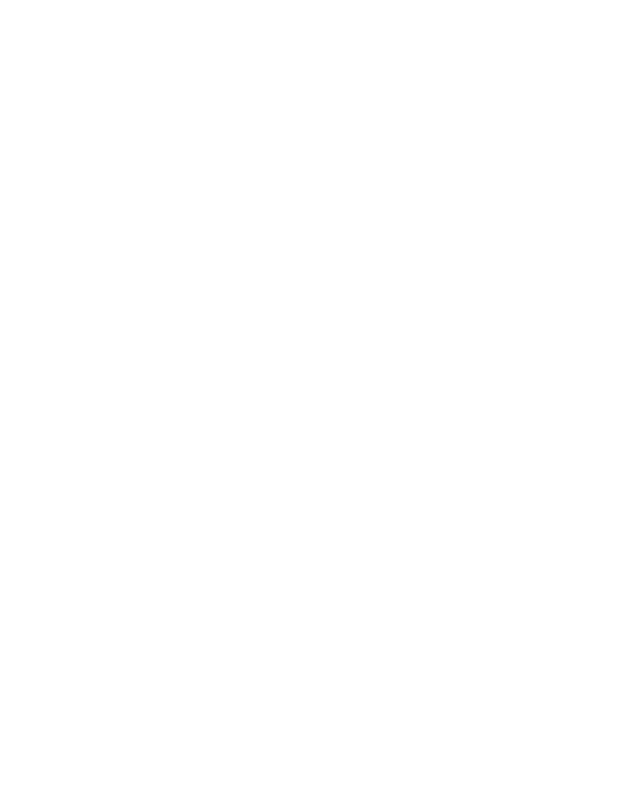
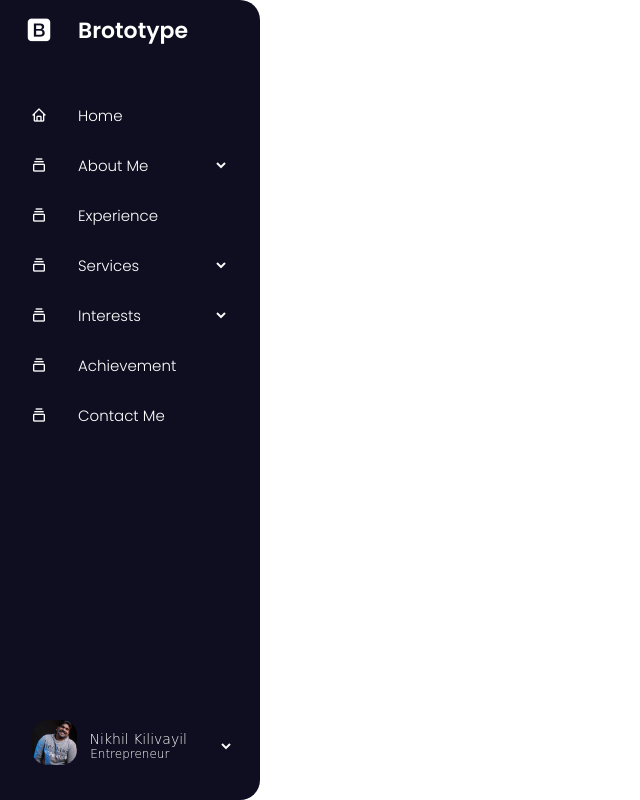
Before and after one commit to VeenaUllas/designed-navbar-with-dropdown, a plain HTML site: page index.html in a window 1280 px wide. Shown: the whole page, without its empty margins (0-640 px from the left). Drawn offline with nearby package versions, Linux system fonts and the light colour scheme.

Commit message:
nav bar design with dropdown comlpeted

```diff
--- a/index.html
+++ b/index.html
@@ -4,9 +4,122 @@
     <meta charset="UTF-8">
     <meta http-equiv="X-UA-Compatible" content="IE=edge">
     <meta name="viewport" content="width=device-width, initial-scale=1.0">
-    <title>Document</title>
+    <link rel="stylesheet" href="style.css">
+    <link href='https://unpkg.com/boxicons@2.1.2/css/boxicons.min.css' rel='stylesheet'>
+    <title>Sidebar with Dropdown</title>
 </head>
 <body>
+    <div class="sidebar close">
+        <div class="logo-details">
+            <i class='bx bxl-bootstrap'></i>
+             <span class="logo-name">Brototype</span>
+        </div>
 
+
+    <ul class="nav-link">
+               <li>
+                    <a href="#">
+                        <i class='bx bx-home  icon'></i>
+                        <span class="link-name">Home</span>
+                    </a>
+                </li>
+                <li>
+                <div class="icon-link">
+                    <a href="#">
+                        <i class='bx bx-collection'></i>
+                        <span class="link-name">About Me</span>
+                    </a>
+                    <i class="bx bxs-chevron-down arrow"></i>
+                </div>
+                <ul class="sub-menu">
+                    <li> <a class="link-name" href="#">Skills</a> </li>
+                    <li> <a href="#">Education</a> </li>
+                    <li> <a href="#">Gallery </a> </li>
+                </ul>
+            </li>
+            <li>
+                <div class="icon-link">
+                    <a href="#">
+                        <i class='bx bx-collection'></i>
+                        <span class="link-name">Experience</span>
+                    </a>
+
+
+                </div>
+
+            </li>
+            <li>
+                <div class="icon-link">
+                    <a href="#">
+                        <i class='bx bx-collection'></i>
+                        <span class="link-name">Services</span>
+                    </a>
+                    <i class="bx bxs-chevron-down arrow"></i>
+                </div>
+                <ul class="sub-menu">
+                    <li> <a class="link-name" href="#">Development</a> </li>
+                    <li> <a href="#">Training</a> </li>
+                    <li> <a href="#">Others</a> </li>
+                </ul>
+            </li>
+            <li>
+                <div class="icon-link">
+                    <a href="#">
+                        <i class='bx bx-collection'></i>
+                        <span class="link-name">Interests</span>
+                    </a>
+                    <i class="bx bxs-chevron-down arrow"></i>
+                </div>
+                <ul class="sub-menu">
+                    <li> <a class="link-name" href="#">Influencers</a> </li>
+                    <li> <a href="#">Companies</a> </li>
+                    <li> <a href="#">Groups</a> </li>
+                    <li> <a href="#">Schools</a> </li>
+                </ul>
+            </li>
+            <li>
+                <div class="icon-link">
+                    <a href="#">
+                        <i class='bx bx-collection'></i>
+                        <span class="link-name">Achievement</span>
+                    </a>
+
+                </div>
+            </li>
+            <li>
+                <div class="icon-link">
+                    <a href="#">
+                        <i class='bx bx-collection'></i>
+                        <span class="link-name">Contact Me</span>
+                    </a>
+
+                </div>
+            </li>
+
+
+            <li>
+                <div class="icon-link">
+                    <div class="profile-details">
+                        <div class="profile-content">
+                            <img src="images/nk1.png" alt="pic">
+                        </div>
+                       <div class="profile-doz">
+                          <div class="profile-name">Nikhil Kilivayil</div>
+                          <div class="profile-job">Entrepreneur</div>
+
+                        </div>
+                      <i class="bx bxs-chevron-down arrow"></i>
+                    </div>
+                   <ul class="social-menu">
+                    <li> <a class="fb-link" href="#"><i class='bx bxl-facebook-square'></i></a> </li>
+                    <li> <a href="#"><i class='bx bxl-instagram-alt'></i></a> </li>
+                    <li> <a href="#"><i class='bx bxl-github'></i></a> </li>
+                    <li> <a href="#"><i class='bx bxl-linkedin-square'></i></a> </li>
+                </ul>
+                </div>
+            </li>
+
+    </ul>
+    </div>
 </body>
 </html>
--- a/style.css
+++ b/style.css
@@ -0,0 +1,202 @@
+/* Google Fonts Import Links */
+@import url('https://fonts.googleapis.com/css2?family=Poppins:wght@300;400;500;600;700&display=swap');
+*{
+    font-family: 'Poppins', sans-serif;
+    margin: 0;
+    padding: 0;
+    box-sizing: border-box;
+}
+
+.sidebar{
+   position: fixed;
+    top:0;
+    left:0;
+    height: 100%;
+    width: 260px;
+    background:#0f0e20;
+    border-radius:0 20px 20px 0;
+
+}
+.sidebar .logo-details{
+    height: 60px;
+    width: 100%;
+    display:flex;
+    align-items: center;
+}
+.sidebar .logo-details i{
+
+font-size: 30px;
+color: #fff;
+height: 50px;
+min-width:78px ;
+text-align: center;
+line-height: 50px;
+}
+.sidebar .logo-details .logo-name{
+    font-size: 22px;
+    color: #fff;
+    font-weight: 600;
+    }
+.sidebar .nav-link{
+       height: 100%;
+    padding-top: 30px;
+}
+.sidebar .nav-link li{
+    position: relative;
+    list-style: none;
+    color: #fff;
+    transition: all 0.4s ease;
+}
+.sidebar .nav-link li:hover{
+    background:#363547;
+}
+.sidebar .nav-link li .icon-link{
+display: flex;
+align-items: center;
+justify-content: space-between;
+color: #fff;
+}
+.sidebar .nav-link li i{
+height: 50px;
+min-width: 78px;
+text-align: center;
+line-height: 50px;
+color: #fff;
+font: size 18px;
+}
+.sidebar .nav-link li  a{
+    display: flex;
+    align-items: center;
+    text-decoration: none;
+    color: #fff;
+
+}
+.sidebar .nav-link li a .link-name{
+    font-size: 15px;
+    font-weight: 300;
+    color: #fff;
+
+}
+.sidebar .nav-link li .sub-menu{
+    padding:8px 8px 16px 90px;
+    margin-top: -10px;
+    background: #0f0e20;
+    /*display: none;*/
+
+
+}
+.sidebar .nav-link li .sub-menu a{
+    color:#fff;
+    font-size: 15px;
+    padding: 5px 0;
+    opacity: 0.7;
+    transition: all 0.3s ease;
+
+}
+.sidebar .nav-link li .sub-menu a:hover{
+    opacity: 1;
+    background: #141322;
+}
+
+.sidebar.close .nav-link li .sub-menu{
+position: absolute;
+left:100%;
+top: -10px;
+margin-top: 0px;
+padding:20px 30px;
+border-radius: 0 40px;
+transition: all 0.4s ease;
+opacity: 0;
+pointer-events: none;
+}
+.sidebar.close .nav-link li:hover .sub-menu{
+ top: 0px;
+ opacity: 1;
+pointer-events:auto ;
+}
+.sidebar .nav-link li .sub-menu .link-name{
+    display: none;
+    }
+    .sidebar.close .nav-link li .sub-menu .link-name{
+        font-size: 15px;
+        display: block;
+
+    }
+
+.sidebar .profile-details{
+    position: fixed;
+    height: 5em;
+    bottom: 0.9em;
+    margin-left: 2em;
+    display: flex;
+    align-items: center;
+    justify-content: space-between;
+
+}
+.sidebar .profile-details:hover{
+
+}
+
+.sidebar .profile-details img{
+height: 45px;
+width: 45px;
+object-fit: cover;
+border-radius: 15px;
+
+}
+.sidebar .profile-details .profile-name,
+.sidebar .profile-details .profile-job{
+color: #fff;
+font-size: 14px;
+font-weight:100;
+font-family: cursive;
+padding-left: 0.9em;
+}
+.sidebar .profile-details .profile-job{
+    font-size: 12px;
+    padding-left: 1.1em;
+}
+.sidebar .nav-link li .social-menu{
+    padding:8px 8px 16px 90px;
+    margin-top: -10px;
+    background: #0f0e20;
+    /*display: none;*/
+
+}
+.sidebar .nav-link  li .social-menu a{
+    color:#fff;
+    font-size: 15px;
+    padding: 5px 0;
+    opacity: 0.7;
+    transition: all 0.3s ease;
+
+}
+.sidebar .nav-link  li .social-menu a:hover{
+    opacity: 1;
+    background: #141322;
+
+}
+.sidebar.close .nav-link  li .social-menu {
+position: relative;
+left:100%;
+bottom: -10px;
+margin-top: 0px;
+padding:5px 2px;
+border-radius:0 40px;
+transition: all 0.4s ease;
+opacity: 0;
+pointer-events: none;
+}
+.sidebar.close .nav-link li:hover .social-menu{
+    bottom:0px;
+    opacity: 1;
+   pointer-events:auto;
+}
+.sidebar .nav-link li .social-menu .link-name{
+    display: none;
+    }
+    .sidebar.close .nav-link li .social-menu .link-name{
+        font-size: 15px;
+        display: block;
+
+    }
```
Also changed, not shown: images/BT-logo-main.jpg (added), images/logo.jpg (added), images/nk1.png (added), images/nk128.png (added), images/nk16.png (added).
